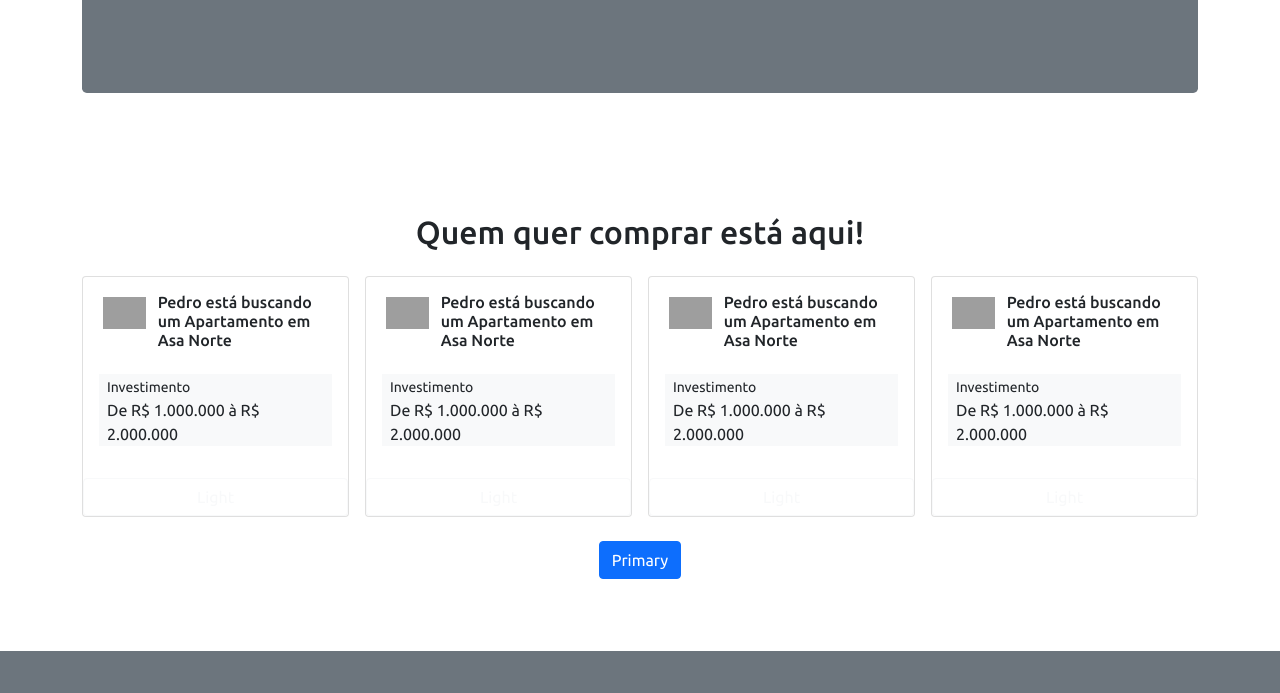
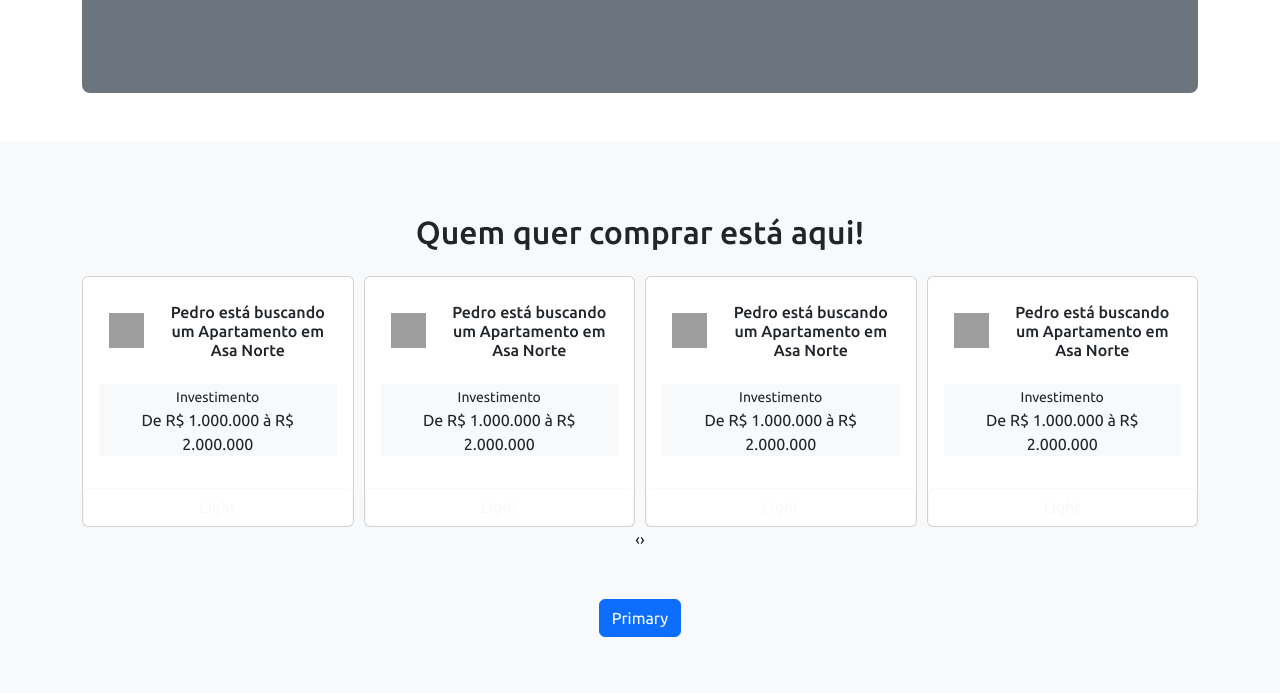
Before and after one commit to lucasComdono/Comprei-DesignSystem, a website: page index.html in a window 1280 px wide. Shown: the part 498-1191 px from the top of the page. Drawn offline with nearby package versions, Linux system fonts and the light colour scheme; grey boxes are pictures that could not be loaded.

Commit message:
last changes

```diff
--- /dev/null
+++ b/css/theme.css
@@ -0,0 +1,14 @@
+.comprador-header{
+    display: flex;
+    align-items: center;
+}
+.comprador-header img {
+    width: 35px !important;
+    height: 35px;
+    margin-right: 15px;
+    margin-left: 10px;
+}
+
+.comprador-header h6 {
+    margin-top: 10px;
+}
--- a/index.html
+++ b/index.html
@@ -1,14 +1,21 @@
 <!doctype html>
 <html lang="en">
   <head>
+
     <!-- Required meta tags -->
     <meta charset="utf-8">
     <meta name="viewport" content="width=device-width, initial-scale=1">
 
     <!-- Bootstrap CSS -->
     <link href="/css/main.min.css" rel="stylesheet">
+    <!-- OwlCarousel -->
+    <link rel="stylesheet" href="/node_modules/owl.carousel/dist/assets/owl.carousel.min.css" />
+    <!-- CSS -->
+    <link href="/css/theme.css" rel="stylesheet">
+
 
     <title>Comprei Design System</title>
+
   </head>
   <body>
     <!-- 01. Navegação -->
@@ -46,6 +53,8 @@
         </div>
     </header>
 
+
+
     <!-- 02. Hero Section -->
     <div class="container py-4 ">
         <div class="p-5 mb-4 bg-secondary rounded-3">
@@ -57,17 +66,31 @@
     </div>
 
     <!-- 03. Compradores -->
-    <div class="container py-5 text-center">
+    <div class="container- fluid py-5 text-center bg-light">
         <div class="col-12 text-center my-4">
             <h2>Quem quer comprar está aqui!</h2>
         </div>
-        <div class="row row-cols-1 row-cols-sm-2 row-cols-md-4 g-3 text-start">
 
-            <div class="col">
+        <div class="owl-carousel owl-theme container comprador-carousel">
+
+            <a href="#" class="card text-dark">
+                <div class="card-body">
+                    <div class="comprador-header">
+                        <img src="https://cdn-icons-png.flaticon.com/512/188/188379.png" class="comprador-icon" alt="...">
+                        <h6>Pedro está buscando um Apartamento em Asa Norte</h6>
+                    </div>
+                    <div class="px-2 bg-light my-3">
+                        <small>Investimento</small><br>
+                        De R$ 1.000.000 à R$ 2.000.000
+                    </div>
+                </div>
+                <button type="button" class="btn btn-outline-light">Light</button>
+            </a>
+
             <div class="card">
                 <div class="card-body">
-                        <div class="d-flex ">
-                            <img height="40" src="https://cdn-icons-png.flaticon.com/512/188/188379.png" class="p-1 me-2" alt="...">
+                    <div class="comprador-header">
+                        <img src="https://cdn-icons-png.flaticon.com/512/188/188379.png" class="comprador-icon" alt="...">
                         <h6>Pedro está buscando um Apartamento em Asa Norte</h6>
                     </div>
                     <div class="px-2 bg-light my-3">
@@ -77,12 +100,10 @@
                 </div>
                 <button type="button" class="btn btn-outline-light">Light</button>
             </div>
-            </div>
-            <div class="col">
             <div class="card">
                 <div class="card-body">
-                        <div class="d-flex ">
-                            <img height="40" src="https://cdn-icons-png.flaticon.com/512/188/188379.png" class="p-1 me-2" alt="...">
+                    <div class="comprador-header">
+                        <img src="https://cdn-icons-png.flaticon.com/512/188/188379.png" class="comprador-icon" alt="...">
                         <h6>Pedro está buscando um Apartamento em Asa Norte</h6>
                     </div>
                     <div class="px-2 bg-light my-3">
@@ -92,12 +113,10 @@
                 </div>
                 <button type="button" class="btn btn-outline-light">Light</button>
             </div>
-            </div>
-            <div class="col">
             <div class="card">
                 <div class="card-body">
-                        <div class="d-flex ">
-                            <img height="40" src="https://cdn-icons-png.flaticon.com/512/188/188379.png" class="p-1 me-2" alt="...">
+                    <div class="comprador-header">
+                        <img src="https://cdn-icons-png.flaticon.com/512/188/188379.png" class="comprador-icon" alt="...">
                         <h6>Pedro está buscando um Apartamento em Asa Norte</h6>
                     </div>
                     <div class="px-2 bg-light my-3">
@@ -107,22 +126,11 @@
                 </div>
                 <button type="button" class="btn btn-outline-light">Light</button>
             </div>
+            <div class="owl-nav">
+                <div class="owl-prev">prev</div>
+                <div class="owl-next">next</div>
             </div>
-            <div class="col">
-                <div class="card">
-                    <div class="card-body">
-                        <div class="d-flex ">
-                            <img height="40" src="https://cdn-icons-png.flaticon.com/512/188/188379.png" class="p-1 me-2" alt="...">
-                            <h6>Pedro está buscando um Apartamento em Asa Norte</h6>
-                        </div>
-                        <div class="px-2 bg-light my-3">
-                            <small>Investimento</small><br>
-                            De R$ 1.000.000 à R$ 2.000.000
-                        </div>
-                    </div>
-                    <button type="button" class="btn btn-outline-light">Light</button>
-                </div>
-            </div>
+
 
         </div>
         <div class="col-12 my-4">
@@ -132,9 +140,13 @@
 
     <!-- 04. imóveis -->
     <div class="container py-5 text-center d-none">
+
+
         <div class="col-12 my-4">
             <h2>Quem quer comprar está aqui!</h2>
         </div>
+
+
         <div class="row row-cols-1 row-cols-sm-2 row-cols-md-4 g-3 text-start">
             <div class="col">
                 <div class="card">
@@ -344,9 +356,11 @@
 
 
     <!-- Option 2: Separate Popper and Bootstrap JS -->
-
     <script src="https://cdn.jsdelivr.net/npm/@popperjs/core@2.10.2/dist/umd/popper.min.js" integrity="sha384-7+zCNj/IqJ95wo16oMtfsKbZ9ccEh31eOz1HGyDuCQ6wgnyJNSYdrPa03rtR1zdB" crossorigin="anonymous"></script>
     <script src="https://cdn.jsdelivr.net/npm/bootstrap@5.1.3/dist/js/bootstrap.min.js" integrity="sha384-QJHtvGhmr9XOIpI6YVutG+2QOK9T+ZnN4kzFN1RtK3zEFEIsxhlmWl5/YESvpZ13" crossorigin="anonymous"></script>
-
+    <!-- Owl Carousel -->
+    <script src="/node_modules/jquery/dist/jquery.js"></script>
+    <script src="/node_modules/owl.carousel/dist/owl.carousel.min.js"></script>
+    <script src="/js/owlcarousel.js"></script>
   </body>
 </html>
--- /dev/null
+++ b/js/owlcarousel.js
@@ -0,0 +1,26 @@
+$(document).ready(function(){
+    $('.owl-carousel').owlCarousel({
+        loop:true,
+        margin:10,
+        responsiveClass:true,
+        touchDrag: false,
+        pullDrag: false,
+        freeDrag: false,
+        mouseDrag: false,
+        responsive:{
+            0:{
+                items:1,
+                nav:true
+            },
+            600:{
+                items:3,
+                nav:false
+            },
+            1000:{
+                items:4,
+                nav:true,
+                loop:false
+            }
+        }
+    })
+});
--- a/package.json
+++ b/package.json
@@ -10,6 +10,7 @@
   "license": "ISC",
   "dependencies": {
     "autoprefixer": "^10.4.5",
-    "bootstrap": "^5.1.3"
+    "bootstrap": "^5.2.0-beta1",
+    "owl.carousel": "^2.3.4"
   }
 }
--- a/sass/main.scss
+++ b/sass/main.scss
@@ -1,9 +1,9 @@
 @import url('https://fonts.googleapis.com/css2?family=Ubuntu:wght@300;400;500;700&display=swap');
 
-
+/* Bootstrap core imports */
 @import '../node_modules/bootstrap/scss/functions';
 @import '../node_modules/bootstrap/scss/variables';
-@import '../node_modules/bootstrap/scss/mixins';
+
 
 :root {
     --bs-body-font-family: 'Ubuntu', sans-serif !important;
@@ -11,7 +11,7 @@
 
 // Colors
 $primary:                    #318CCF;
-$secondary:                  #2B404F;
+$secondary:                  #256A9C;
 $success:                    #00B950;
 $warning:                    #FCC00E;
 $danger:                     #E94539;
@@ -29,12 +29,11 @@ $nav-link-font-weight:              null !default;
 $nav-link-color:                    $gray-600 !important;
 $nav-link-hover-color:              $gray-500 !important;
 
-
 // scss-docs-start border-radius-variables
 $border-radius:               .2rem !default;
 $border-radius-sm:            .15rem !default;
-$border-radius-lg:            .3rem !default;
-$border-radius-pill:          60rem !default;
+$border-radius-lg:            .25rem !default;
+$border-radius-pill:          50rem !default;
 // scss-docs-end border-radius-variables
 
 
```
Also changed, not shown: css/main.min.css, 2 other files. Lines whose indentation alone changed are shown as unchanged.
